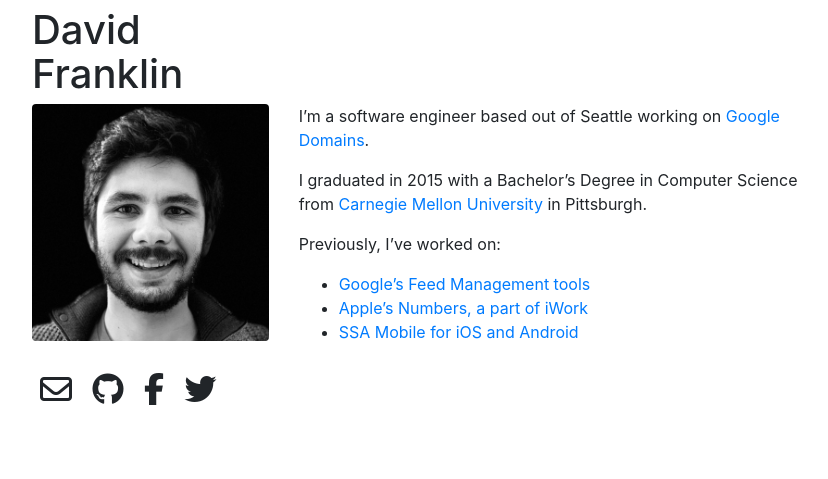
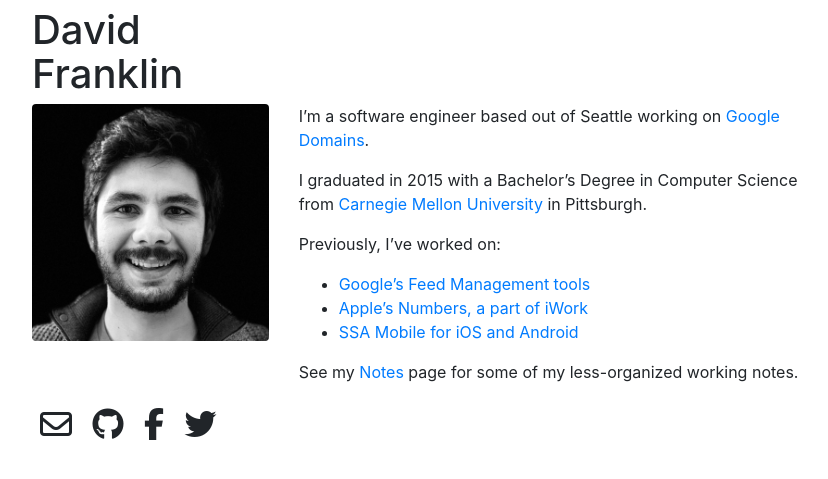
Before and after one commit to dgfranklin/franklin.dev, a Jekyll site: the page built from index.md, in a window 1280 px wide. Shown: the top 479 px of the page, without its empty margins (223-1051 px from the left). Built offline with Jekyll 4.4.1, drawn with Linux system fonts in a browser that asks for light colours; nearby versions of some CDN libraries; part of the change alters nothing that is shown.

Commit message:
Link to PKM notes from Obsidian

```diff
--- a/index.md
+++ b/index.md
@@ -1,7 +1,4 @@
 ---
-# You don't need to edit this file, it's empty on purpose.
-# Edit theme's home layout instead if you wanna make some changes
-# See: https://jekyllrb.com/docs/themes/#overriding-theme-defaults
 layout: home
 ---
 
@@ -13,3 +10,5 @@ Previously, I've worked on:
 - [Google's Feed Management tools](https://support.google.com/ci-ses/answer/7253843?hl=en&ref_topic=7253644)
 - [Apple's Numbers, a part of iWork](https://www.apple.com/numbers/)
 - [SSA Mobile for iOS and Android](http://www.facebook.com/ssamobile)
+
+See my [Notes](https://notes.franklin.dev) page for some of my less-organized working notes.
```
